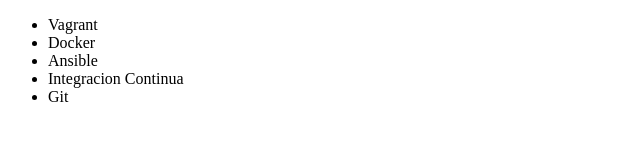
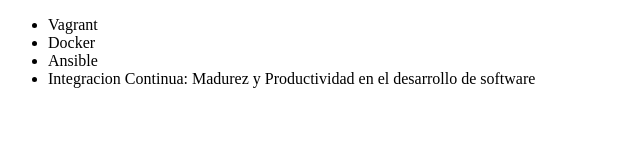
Before and after one commit to Gonzmreno/alura-git, a plain HTML site: page index.html in a window 1280 px wide. Shown: the whole page, without its empty margins (0-640 px from the left). Drawn offline with Linux system fonts and the light colour scheme.

Commit message:
Renombrando curso de Integracion continua

```diff
--- a/index.html
+++ b/index.html
@@ -11,8 +11,7 @@
         <li>Vagrant</li>
         <li>Docker</li>
         <li>Ansible</li>
-        <li>Integracion Continua</li>
-        <li>Git</li>
+        <li>Integracion Continua: Madurez y Productividad en el desarrollo de software </li>
     </ul>
 
 </body>
```
